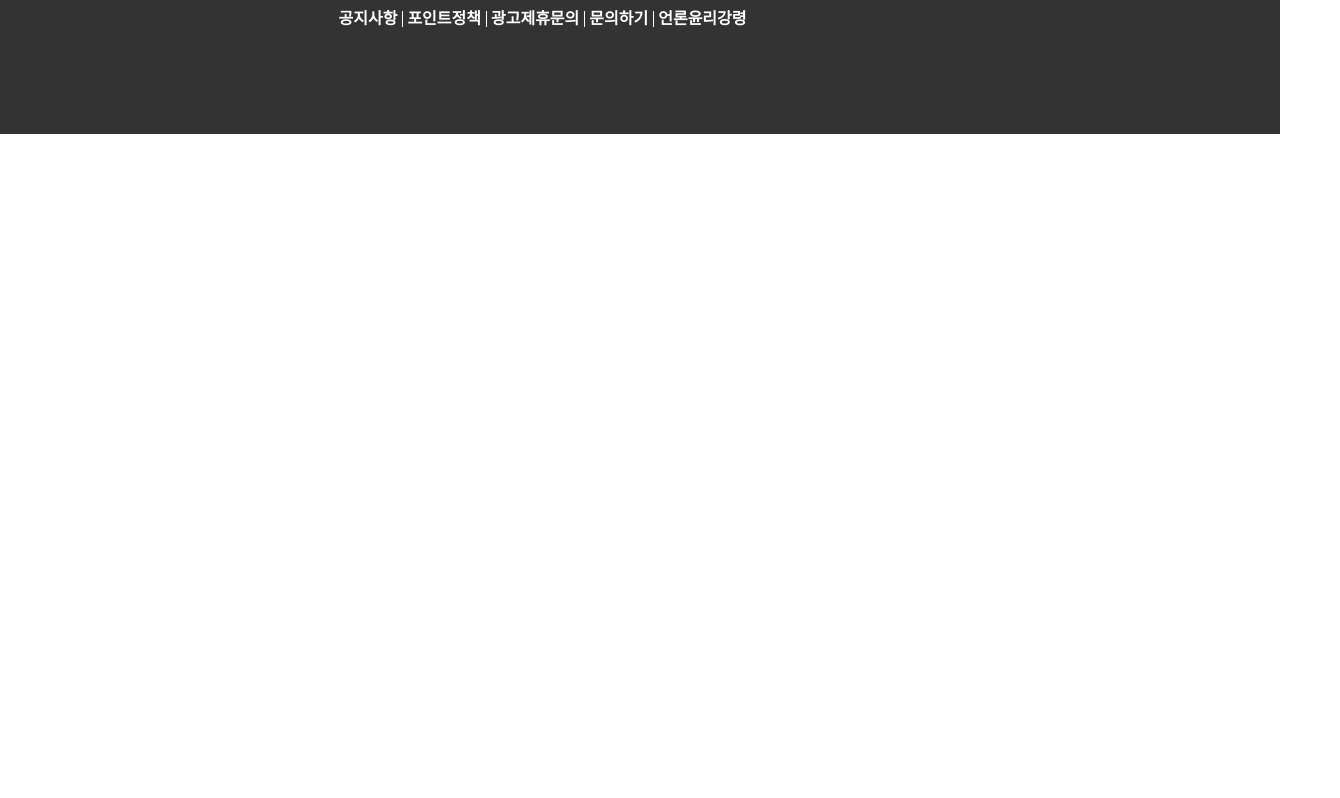
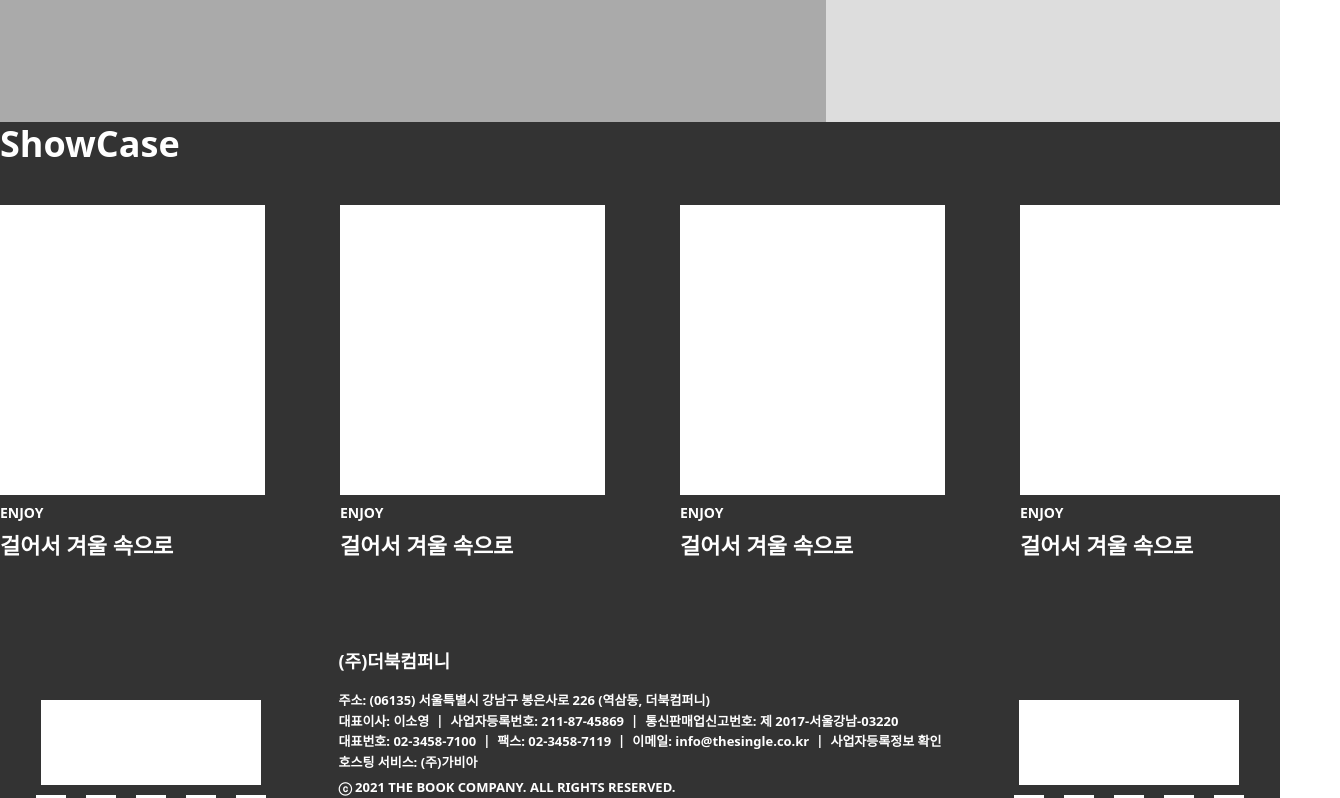
Before and after one commit to yeonwoochoe/happy-barley-tea, a React (Create React App) app: page / in a window 1280 px wide. Shown: the part 382-1180 px from the top of the page, 1340 px wide, since content can reach past the window. Before the commit the page ends 800 px from the top, so only its background shows below. Built offline with nearby package versions, Linux system fonts and the light colour scheme.

Commit message:
[feat] ShowCase : HTML MARK UP

```diff
--- a/src/App.js
+++ b/src/App.js
@@ -1,12 +1,14 @@
 import React from "react";
 import Footer from "./components/Footer/Footer";
 import Header from "./components/Header/Header";
+import Router from "./Router/Router";
 
 const App = () => {
   return (
     <div>
-      <Header></Header>
-      <Footer></Footer>
+      <Header />
+      <Router />
+      <Footer />
     </div>
   );
 };
--- /dev/null
+++ b/src/Router/Router.js
@@ -0,0 +1,17 @@
+import React from "react";
+import styled from "styled-components";
+import ShowCase from "../components/Main/ShowCase";
+
+const MainWrapper = styled.main`
+  width: 100%;
+`;
+
+const Router = () => {
+  return (
+    <MainWrapper>
+      <ShowCase />
+    </MainWrapper>
+  );
+};
+
+export default Router;
--- a/src/components/Header/Header.js
+++ b/src/components/Header/Header.js
@@ -2,6 +2,8 @@ import React from "react";
 import styled from "styled-components";
 
 const HeaderDiv = styled.div`
+  position: sticky;
+  top: 0;
   width: 100%;
   height: 104px;
   background-color: #aaa;
--- a/src/components/Main/ShowCase.js
+++ b/src/components/Main/ShowCase.js
@@ -1,7 +1,117 @@
 import React from "react";
+import styled from "styled-components";
 
+const ShowCaseDiv = styled.section`
+  width: 100%;
+  color: #ffffff;
+  background-color: rgba(51, 51, 51);
+  h2 {
+    align-self: flex-start;
+    font-size: 36px;
+    font-weight: bold;
+  }
+`;
+const ShowWrapper = styled.div`
+  max-width: 1320px;
+  margin: auto;
+`;
+const ViewWrapper = styled.div`
+  display: grid;
+  grid-template-columns: ${(props) => props.columns};
+  height: 400px;
+`;
+const ViewContent = styled.div`
+  background-color: #aaa;
+`;
+const ViewImage = styled.div`
+  background-color: #ddd;
+`;
+const WrapperDiv = styled.div`
+  display: flex;
+  justify-content: center;
+  align-items: center;
+  flex-direction: column;
+  align-items: stretch;
+  width: 100%;
+`;
+const CardList = styled.ul`
+  display: grid;
+  grid-auto-flow: column;
+  grid-auto-columns: 25%;
+  gap: 20px;
+  margin-top: 40px;
+`;
+const CardImage = styled.div`
+  width: 265px;
+  height: 290px;
+  background-color: #fff;
+`;
+
+const CardCaption = styled.dl`
+  margin-top: 10px;
+  align-self: flex-start;
+  text-transform: uppercase;
+  font-weight: bold;
+  dt {
+    margin-bottom: 10px;
+    font-size: 14px;
+  }
+  dd {
+    font-size: 22px;
+  }
+`;
 const ShowCase = () => {
-  return <div></div>;
+  return (
+    <ShowCaseDiv>
+      <ViewWrapper columns={`2fr 1.1fr`}>
+        <ViewContent>1</ViewContent>
+        <ViewImage>2</ViewImage>
+      </ViewWrapper>
+      <ShowWrapper>
+        <WrapperDiv>
+          <h2>ShowCase</h2>
+          <CardList>
+            <li>
+              <WrapperDiv>
+                <CardImage>img</CardImage>
+                <CardCaption>
+                  <dt>enjoy</dt>
+                  <dd>걸어서 겨울 속으로</dd>
+                </CardCaption>
+              </WrapperDiv>
+            </li>
+            <li>
+              <WrapperDiv>
+                <CardImage>img</CardImage>
+                <CardCaption>
+                  <dt>enjoy</dt>
+                  <dd>걸어서 겨울 속으로</dd>
+                </CardCaption>
+              </WrapperDiv>
+            </li>
+            <li>
+              <WrapperDiv>
+                <CardImage>img</CardImage>
+                <CardCaption>
+                  <dt>enjoy</dt>
+                  <dd>걸어서 겨울 속으로</dd>
+                </CardCaption>
+              </WrapperDiv>
+            </li>
+            <li>
+              <WrapperDiv>
+                <CardImage>img</CardImage>
+                <CardCaption>
+                  <dt>enjoy</dt>
+                  <dd>걸어서 겨울 속으로</dd>
+                </CardCaption>
+              </WrapperDiv>
+            </li>
+          </CardList>
+        </WrapperDiv>
+      </ShowWrapper>
+    </ShowCaseDiv>
+  );
 };
 
 export default ShowCase;
```
